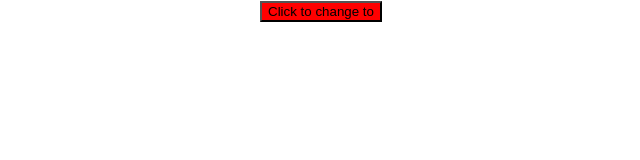
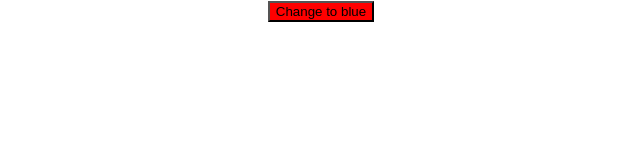
Before and after one commit to AravindMurgan/React-Testing, a React (Create React App) app: page / in a window 1280 px wide. Shown: the top 160 px of the page, without its empty margins (319-959 px from the left). Built offline with nearby package versions, Linux system fonts and the light colour scheme.

Commit message:
testing-with-button

```diff
--- a/src/components/TestingButton.js
+++ b/src/components/TestingButton.js
@@ -1,11 +1,17 @@
-import React from 'react'
+import React, { useState } from 'react';
 
 function TestingButton() {
-    return (
-        <div>
-            <button style={{backgroundColor:'red'}}  >Click to change to  </button>
-        </div>
-    )
+	const [buttonColor, setButtonColor] = useState('red');
+	const newButtonColor = buttonColor === 'red' ? 'blue' : 'red';
+	return (
+		<div>
+			<button style={{ backgroundColor: buttonColor }}
+            onClick={()=>setButtonColor(newButtonColor) }
+            >
+				Change to {newButtonColor}
+			</button>
+		</div>
+	);
 }
 
-export default TestingButton
+export default TestingButton;
```
Also changed, not shown: 1 other file (tests, documents, lock files or other folders).
